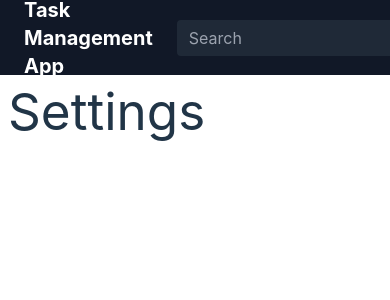
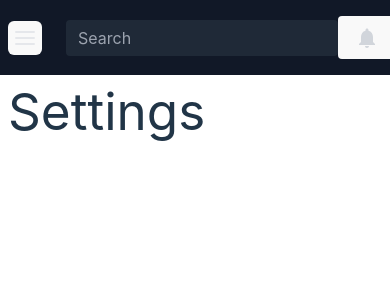
Before and after one commit to Fellah-wassim/Task-Management-Application, a React (Vite) app: page /settings in a window 390 px wide. Shown: the top 300 px of the page. Built offline with nearby package versions, Linux system fonts and the light colour scheme.

Commit message:
updated the navigation bar to be responsive

```diff
--- a/src/components/navigation/Navigation.tsx
+++ b/src/components/navigation/Navigation.tsx
@@ -2,17 +2,24 @@ import React, { useState } from "react";
 import NotificationsIcon from "@mui/icons-material/Notifications";
 import LogoutIcon from "@mui/icons-material/Logout";
 import NotificationPopup from "./NotificationPopup";
+import { BurgerButton } from "../BurgerButton";
 
-const Navigation: React.FC = () => {
+interface NavigationProps {
+  isOpen: boolean;
+  onBurgerClick: () => void;
+}
+
+const Navigation: React.FC<NavigationProps> = ({ onBurgerClick, isOpen }) => {
   const [showNotification, setShowNotification] = useState(false);
   const toggleNotification = () => {
     setShowNotification(!showNotification);
   };
 
   return (
-    <header className="w-[100%] h-[75px] flex items-center justify-between bg-gray-900 text-white py-4 px-6">
+    <header className="w-[100%] h-[75px] flex items-center justify-between bg-gray-900 text-white py-4 px-6 max-sm:px-2 ">
       <div className="flex items-center">
-        <h1 className="text-xl font-bold">Task Management App</h1>
+        <h1 className="text-xl font-bold max-md:hidden">Task Management App</h1>
+        <BurgerButton isOpen={isOpen} onBurgerClick={onBurgerClick} />{" "}
         <div className="ml-6">
           <input
             type="text"
@@ -28,7 +35,7 @@ const Navigation: React.FC = () => {
         </button>
         <button className="text-gray-300 hover:text-white px-4 py-2 rounded focus:outline-none focus:ring-2 focus:ring-blue-500">
           <LogoutIcon className="m-1" />
-          Logout
+          <span className="max-md:hidden">Logout</span>
         </button>
       </div>
     </header>
```
